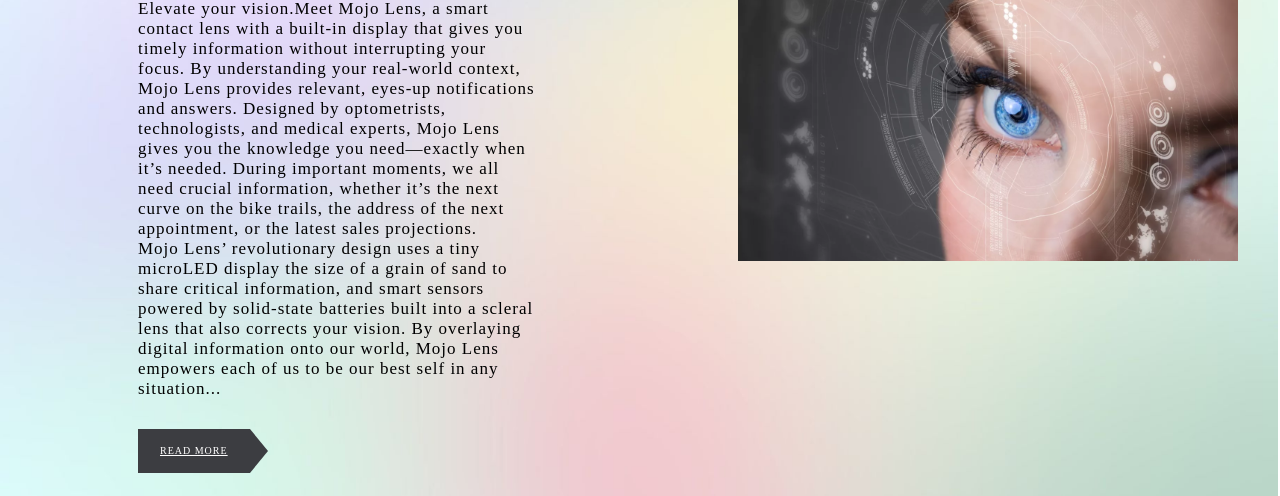
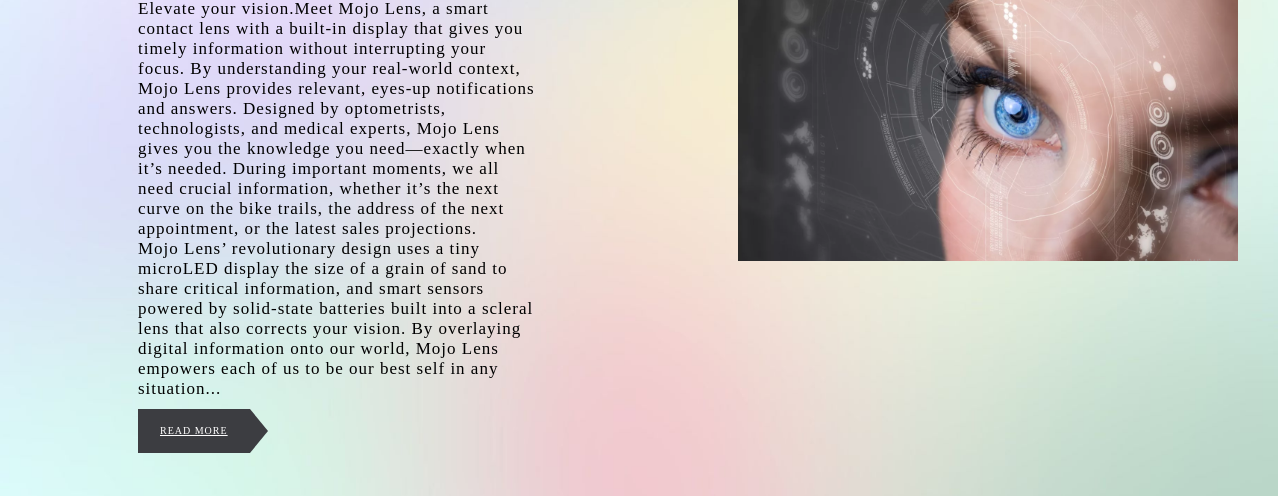
Before and after one commit to Fulllune/Website-project1, a plain HTML site: page index.html in a window 1280 px wide. Shown: the part 259-755 px from the top of the page. Drawn offline with Linux system fonts and the light colour scheme.

Commit message:
Update style.css

```diff
--- a/assets/CSS/style.css
+++ b/assets/CSS/style.css
@@ -79,7 +79,7 @@ h1, h2, h3, h4, h5, h6 {
 }
 /* Read more link */
 .more-link {
-   position: relative; right: 300px; top: -70px;
+   position: relative; right: 300px; top: -90px;
    display: inline-block;
    font-size: 10px;
    text-transform: uppercase;
```
